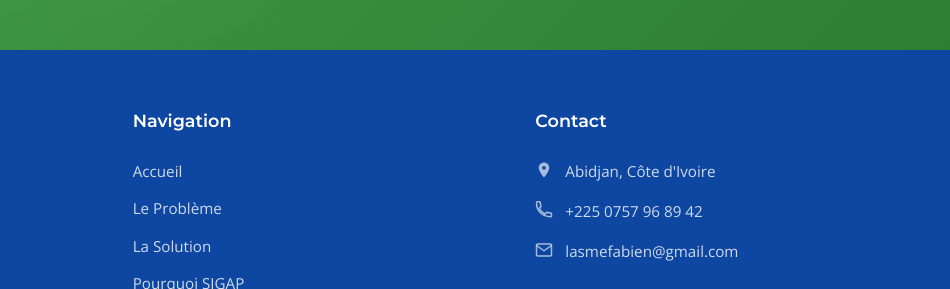
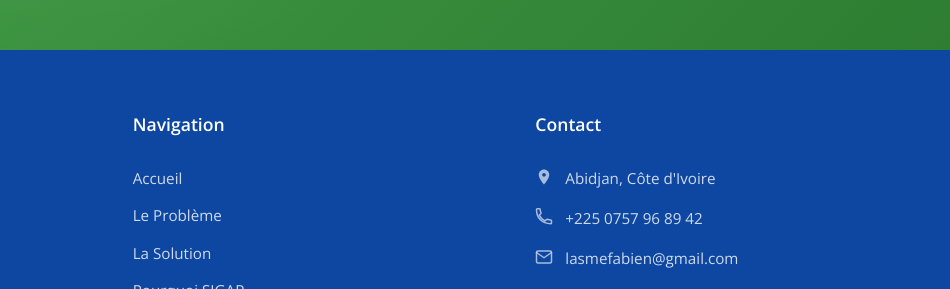
Before and after one commit to whilane2025/vitrine_sigap, a plain HTML site: page index.html in a window 1280 px wide. Shown: the part 6873-7162 px from the top of the page, 330-1280 px from the left. Drawn offline with nearby package versions, Linux system fonts and the light colour scheme.

Commit message:
Add files via upload

```diff
--- a/index.html
+++ b/index.html
@@ -811,7 +811,7 @@
 
                 <!-- Colonne 2 : Navigation -->
                 <div class="footer-column footer-nav">
-                    <h4 class="footer-title">Navigation</h4>
+                    <p class="footer-title">Navigation</p>
                     <ul class="footer-links">
                         <li><a href="#hero">Accueil</a></li>
                         <li><a href="#probleme">Le Problème</a></li>
@@ -823,7 +823,7 @@
 
                 <!-- Colonne 3 : Contact -->
                 <div class="footer-column footer-contact">
-                    <h4 class="footer-title">Contact</h4>
+                    <p class="footer-title">Contact</p>
                     <ul class="footer-info">
                         <li>
                             <svg width="18" height="18" viewBox="0 0 24 24" fill="none" xmlns="http://www.w3.org/2000/svg">
```
